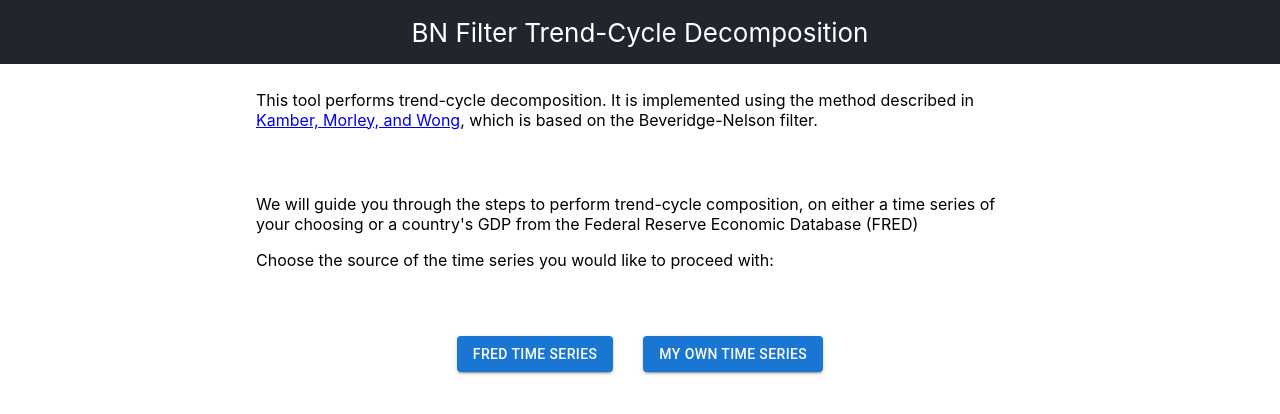
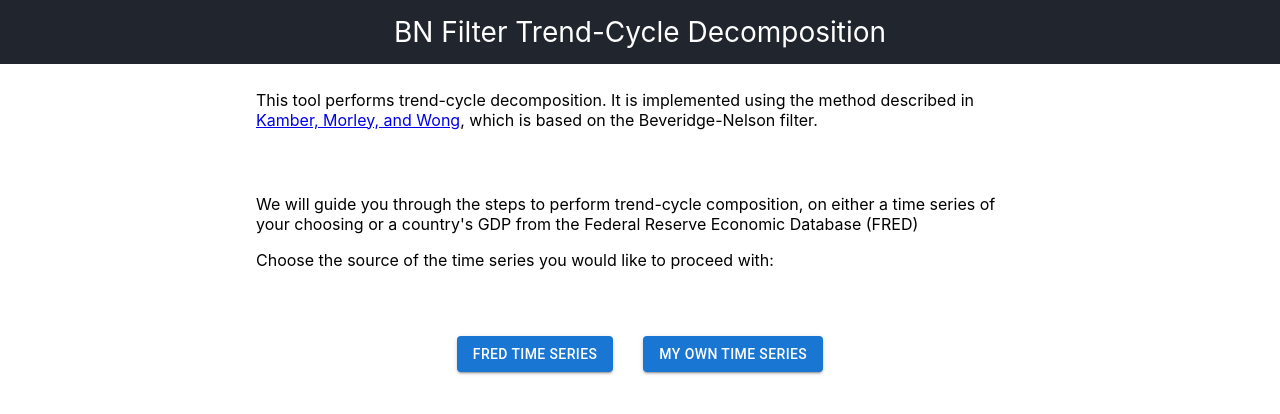
Before and after one commit to crstnn/BeveridgeNelsonFilter, a React (Create React App) app in the folder bn-filter-app/: page / in a window 1280 px wide. Shown: the top 414 px of the page. Built offline with nearby package versions, Linux system fonts and the light colour scheme.

Commit message:
small adjustments to header

```diff
--- a/bn-filter-app/src/styles/App.css
+++ b/bn-filter-app/src/styles/App.css
@@ -10,7 +10,7 @@
     flex-direction: column;
     align-items: center;
     justify-content: center;
-    font-size: calc(10px + 2vmin);
+    font-size: calc(12px + 2vmin);
     color: white;
     left: 0;
 }
```
